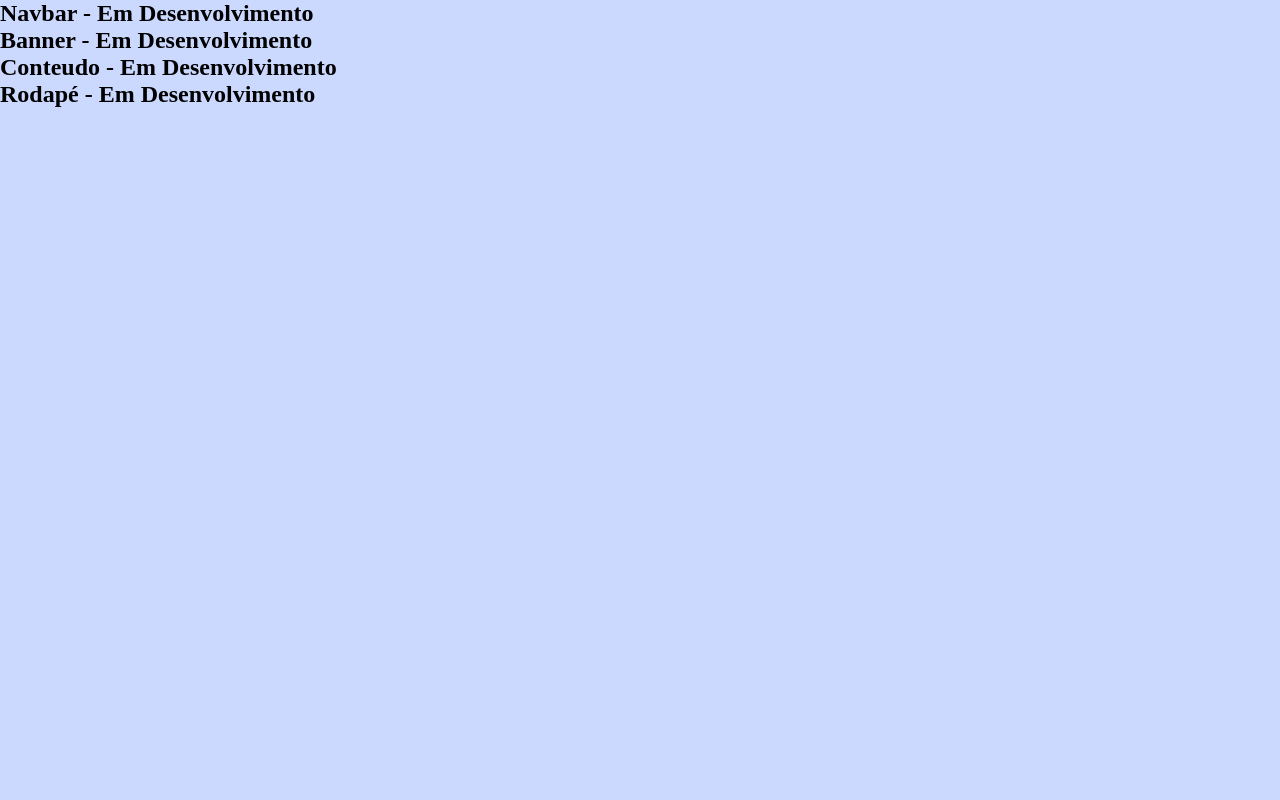
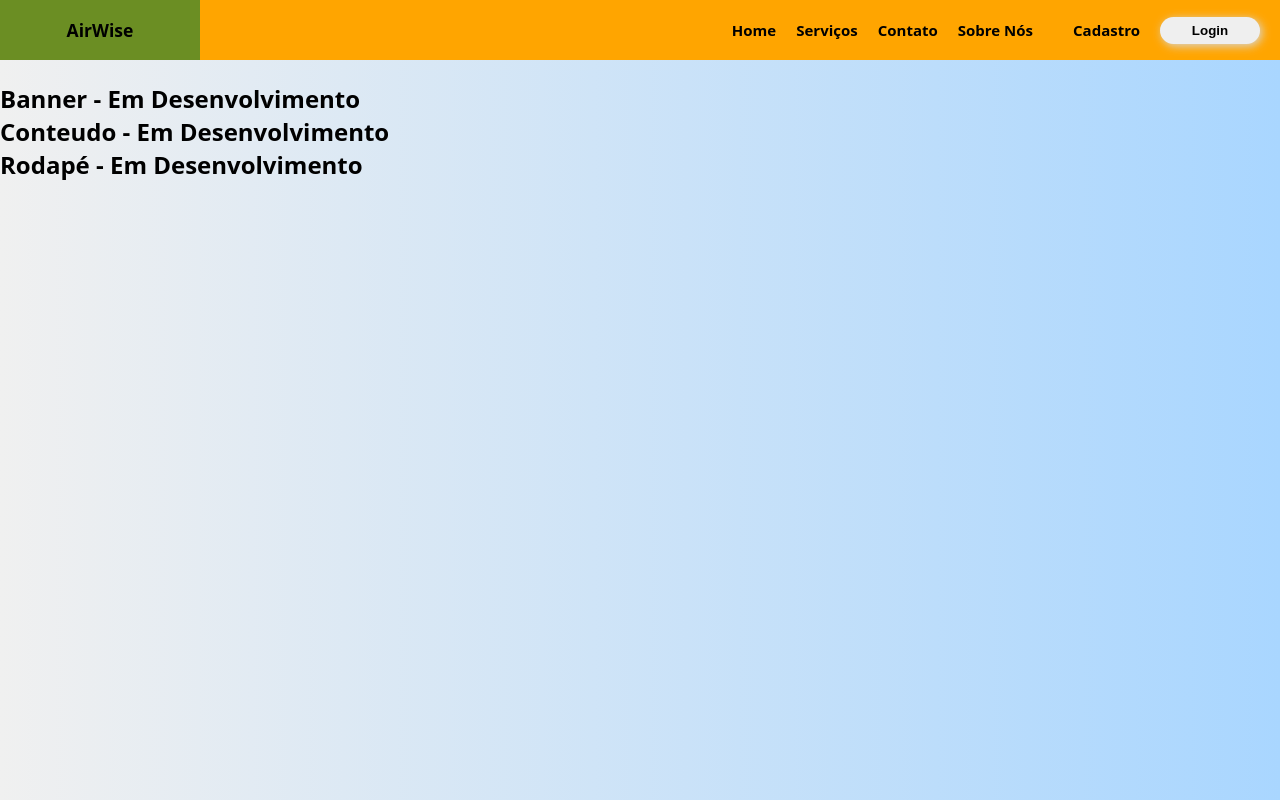
Before and after one commit to Grupo-4-PI/AirWise, a website: page web-data-viz/public/index.html in a window 1280 px wide. Drawn offline with Linux system fonts and the light colour scheme.

Commit message:
add: Adicionado Estrutura do Navbar

```diff
--- a/web-data-viz/public/css/assets/footer.css
+++ b/web-data-viz/public/css/assets/footer.css
@@ -1,3 +1 @@
-*{
-    background-color: royalblue;
-}
+/* INICIO DO FOOTER */
--- a/web-data-viz/public/css/assets/navbar.css
+++ b/web-data-viz/public/css/assets/navbar.css
@@ -1,3 +1,71 @@
-*{
-    background-color: royalblue;
+nav {
+    width: 100%;
+    height: 60px;
+    background-color: orange;
+    display: flex;
+    justify-content: space-between;
+    font-size: 15px;
+    font-weight: 600;
+
+    .container-logotipo {
+        min-width: 200px;
+        display: flex;
+        justify-content: center;
+        align-items: center;
+        background-color: olivedrab;
+    }
+
+    .nav-links {
+        flex: 1;
+        display: flex;
+        padding: 0px 20px;
+        justify-content: right;
+        align-items: center;
+
+        ul {
+            list-style: none;
+            display: flex;
+            gap: 20px;
+
+            li a {
+                position: relative;
+                text-decoration: none;
+                color: #000;
+                padding: 5px 0;
+            }
+
+            li a::after {
+                content: "";
+                position: absolute;
+                right: 0;
+                bottom: 0;
+                height: 2px;
+                width: 0;
+                background: #000;
+                transition: width 0.3s ease;
+            }
+
+            li a:hover::after {
+                width: 100%;
+            }
+
+        }
+    }
+
+    .methods-acess {
+        display: flex;
+        padding: 0px 20px;
+        justify-content: center;
+        align-items: center;
+        gap: 20px;
+
+        button {
+            padding: 6px;
+            width: 100px;
+            border-radius: 50px;
+            border: none;
+            box-shadow: 2px 2px 10px rgb(217, 217, 217);
+            font-weight: bold;
+        }
+    }
 }
--- a/web-data-viz/public/css/assets/reset.css
+++ b/web-data-viz/public/css/assets/reset.css
@@ -1,6 +1,6 @@
-*{
+* {
     margin: 0;
     padding: 0;
     text-decoration: none;
-    box-sizing: none;
+    box-sizing: border-box;
 }
--- a/web-data-viz/public/css/index.css
+++ b/web-data-viz/public/css/index.css
@@ -1,3 +1,5 @@
-*{
-    background-color: rgb(203, 216, 255);
+body{
+  min-height:100vh;
+  font-family:"Poppins", system-ui, -apple-system, Segoe UI, Roboto, Arial, sans-serif;
+  background: linear-gradient(90deg, #f0f0f0, #a9d6ff);
 }
--- a/web-data-viz/public/index.html
+++ b/web-data-viz/public/index.html
@@ -1,5 +1,6 @@
 <!DOCTYPE html>
 <html lang="pt-br">
+
 <head>
     <meta charset="UTF-8">
     <meta name="viewport" content="width=device-width, initial-scale=1.0">
@@ -7,10 +8,32 @@
     <link rel="stylesheet" href="./css/assets/main.css">
     <link rel="stylesheet" href="./css/index.css">
 </head>
+
 <body>
-    <h2>Navbar - Em Desenvolvimento</h2>
+    <header>
+        <nav>
+            <div class="container-logotipo">
+                <h3>AirWise</h3>
+            </div>
+            <div class="nav-links">
+                <ul>
+                    <li><a href="">Home</a></li>
+                    <li><a href="">Serviços</a></li>
+                    <li><a href="">Contato</a></li>
+                    <li><a href="">Sobre Nós</a></li>
+                </ul>
+            </div>
+            <div class="methods-acess">
+                <p>Cadastro</p>
+                <button>Login</button>
+            </div>
+        </nav>
+    </header>
+
+    <br>
     <h2>Banner - Em Desenvolvimento</h2>
     <h2>Conteudo - Em Desenvolvimento</h2>
     <h2>Rodapé - Em Desenvolvimento</h2>
 </body>
+
 </html>
```
